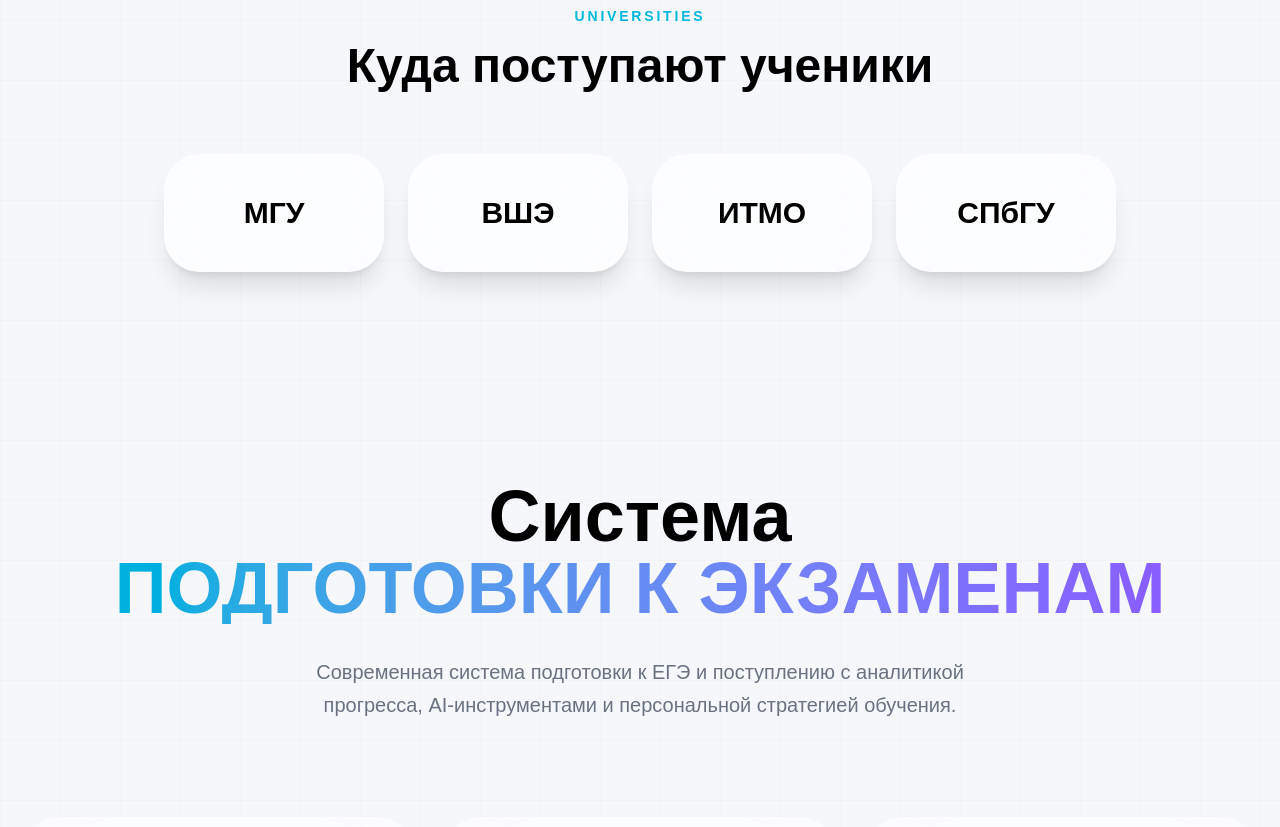
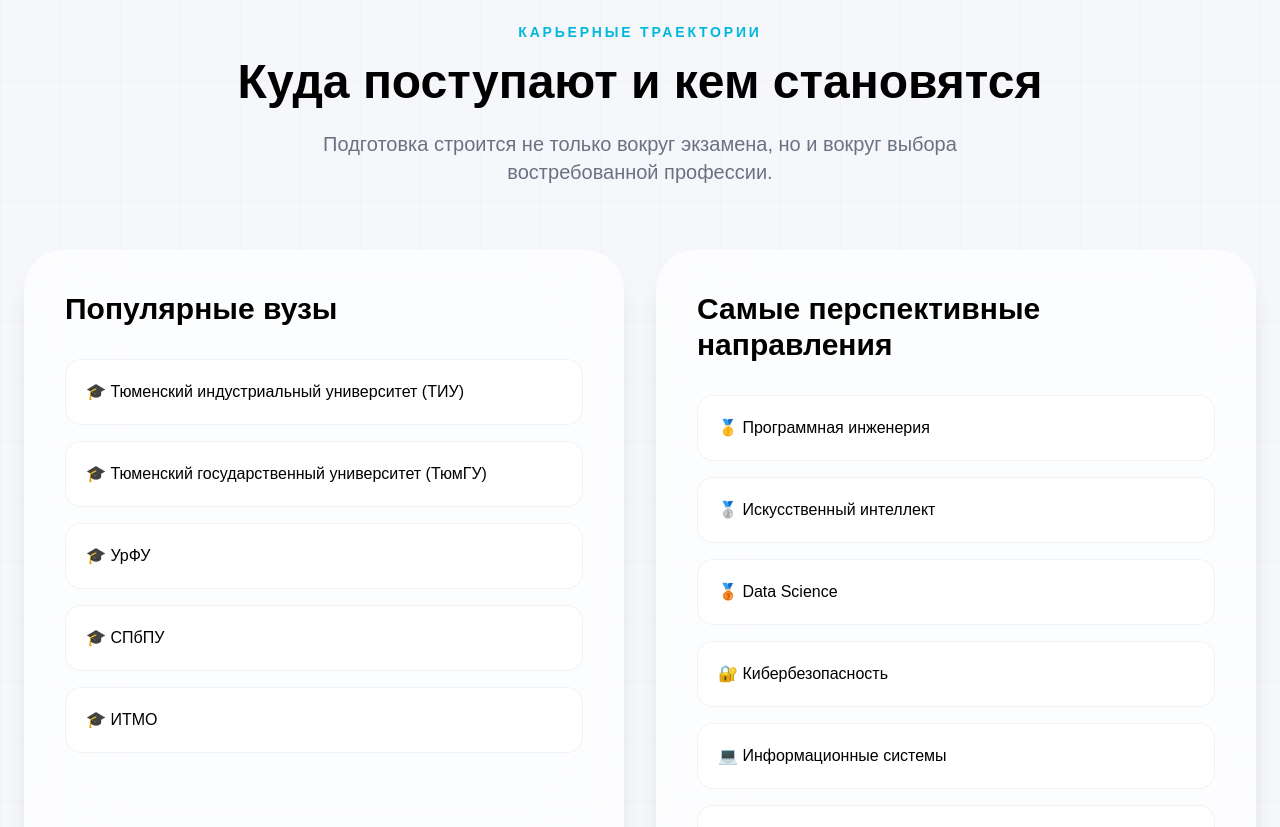
Before and after one commit to ZVShag/tutor-site, a Next.js app: page / in a window 1280 px wide. Shown: the part 1960-2787 px from the top of the page. Built offline with nearby package versions, Linux system fonts and the light colour scheme.

Commit message:
add block

```diff
--- a/app/page.tsx
+++ b/app/page.tsx
@@ -335,7 +335,82 @@
           </div>
         </div>
       </section>
+      <section className="relative z-10 px-6 py-28">
+          <div className="mx-auto max-w-7xl">
 
+            <div className="text-center">
+              <div className="text-sm font-semibold tracking-[0.2em] text-cyan-500">
+                КАРЬЕРНЫЕ ТРАЕКТОРИИ
+              </div>
+
+              <h2 className="mt-4 text-5xl font-black">
+                Куда поступают и кем становятся
+              </h2>
+
+              <p className="mx-auto mt-6 max-w-3xl text-xl text-gray-500">
+                Подготовка строится не только вокруг экзамена,
+                но и вокруг выбора востребованной профессии.
+              </p>
+            </div>
+
+            <div className="mt-16 grid gap-8 lg:grid-cols-2">
+
+              {/* ВУЗЫ */}
+              <div className="rounded-[40px] border border-white/40 bg-white/70 p-10 shadow-xl backdrop-blur-2xl">
+
+                <h3 className="text-3xl font-black">
+                  Популярные вузы
+                </h3>
+
+                <div className="mt-8 space-y-4">
+
+                  {[
+                    "Тюменский индустриальный университет (ТИУ)",
+                    "Тюменский государственный университет (ТюмГУ)",
+                    "УрФУ",
+                    "СПбПУ",
+                    "ИТМО",
+                  ].map((item) => (
+                    <div
+                      key={item}
+                      className="rounded-2xl border border-black/5 bg-white p-5"
+                    >
+                      🎓 {item}
+                    </div>
+                  ))}
+                </div>
+              </div>
+
+              {/* НАПРАВЛЕНИЯ */}
+              <div className="rounded-[40px] border border-white/40 bg-white/70 p-10 shadow-xl backdrop-blur-2xl">
+
+                <h3 className="text-3xl font-black">
+                  Самые перспективные направления
+                </h3>
+
+                <div className="mt-8 space-y-4">
+
+                  {[
+                    "🥇 Программная инженерия",
+                    "🥈 Искусственный интеллект",
+                    "🥉 Data Science",
+                    "🔐 Кибербезопасность",
+                    "💻 Информационные системы",
+                    "⚙️ Робототехника",
+                    "🏭 Автоматизация производств",
+                  ].map((item) => (
+                    <div
+                      key={item}
+                      className="rounded-2xl border border-black/5 bg-white p-5"
+                    >
+                      {item}
+                    </div>
+                  ))}
+                </div>
+              </div>
+            </div>
+          </div>
+        </section>
       {/* UNIVERSITIES */}
       <section
         id="universities"
```
